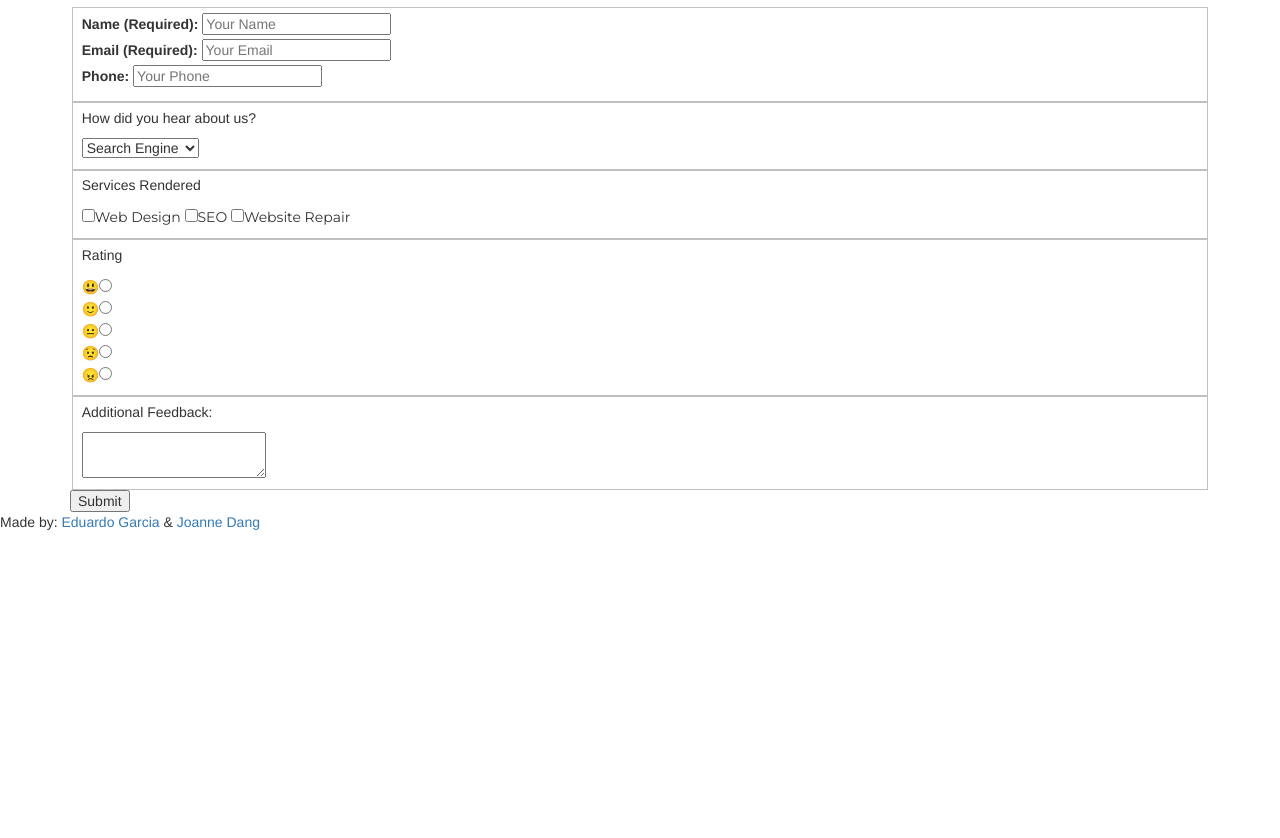
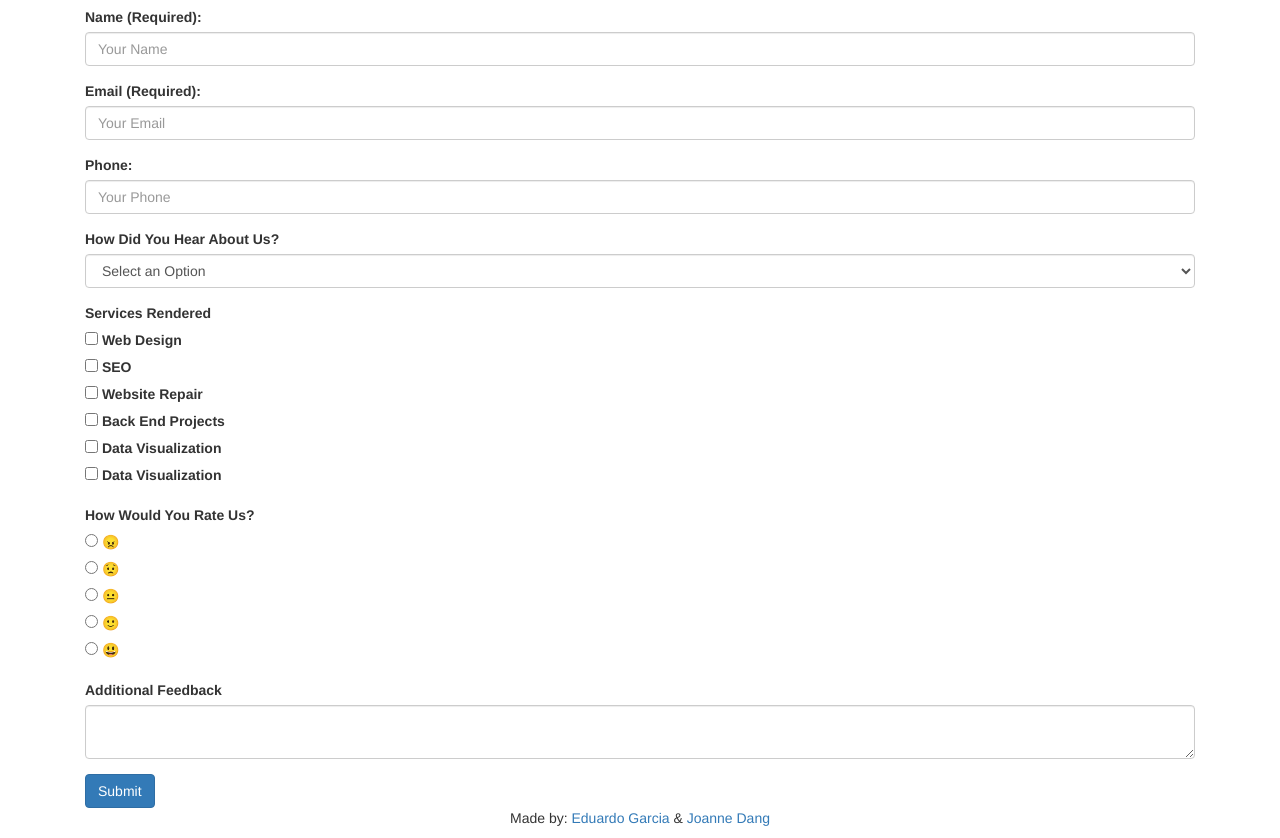
Before and after one commit to codebyjo/survey, a plain HTML site: page index.html in a window 1280 px wide. Shown: the part 84-922 px from the top of the page. Before the commit the page ends 800 px from the top, so only its background shows below. Drawn offline with nearby package versions, Linux system fonts and the light colour scheme.

Commit message:
convert to bootstrap

```diff
--- a/index.html
+++ b/index.html
@@ -38,9 +38,10 @@
   <!--Objective: Build a CodePen.io app that is functionally similar to this: https://codepen.io/freeCodeCamp/full/VPaoNP.-->
  <div class="container">
   <header>
-    <h1 id="title">Responsive Web Design Projects - Build a Survey Form</h1>
+    <h1 id="title">Responsive Web Design Projects - Build a Survey Form test test test</h1>
   </header>
 
+  <main>
     <section id="formContainer">
       <p class="description">Thank you for patronage, we would love to hear about you and your experience! Please take this survey to provide feedback on our services so we can improve them in the future.</p>
 
@@ -49,46 +50,102 @@
       <form id="surveyForm" method="POST" action="">
 
 
-
-        <fieldset class="grouping">
-
-                    <label class="left">Name (Required): </label>
-                    <input class="right" type="text" name="name" id="name" placeholder="Your Name" required>
-
-                    <br><label class="left">Email (Required): </label>
-                    <input class="right" type="email" name="email" id="email" placeholder="Your Email" required>
-
-                    <br>
+         <div class="col-lg-12 col-xl-10">
+                        <div class="form-group">
+                            <label for="name" class="">Name (Required): </label>
+                            <input type="text" class="form-control" id="name" name="name" required placeholder="Your Name">
+                        </div>
+                        <div class="form-group">
+                            <label for="email" class="">Email (Required): </label>
+                            <input type="email" class="form-control" id="email" name="email" required placeholder="Your Email">
+                        </div>
+                        <div class="form-group">
                              <label class="left">Phone: </label>
-                    <input class="right" type="tel" name="phone" id="phone" placeholder="Your Phone">
-          </fieldset><!--class="grouping">
-
+                              <input type="tel" class="form-control" name="phone" id="phone" placeholder="Your Phone">
+                        </div>
 
 
           <!--User Story #6: If I enter an email that is not formatted correctly, I will see an HTML5 validation error.-->
 
 
-        <fieldset class="grouping">
-                <p class="description left">How did you hear about us?</p>
-              <select class="right">
-                <option>Search Engine</option>
-                <option>Word Of Mouth</option>
-                <option>Flyers</option>
-                <option>Social Media</option>
-                <option>Referral</option>
-                <option>Online Ads</option>
+                     <div class="form-group">
+                          <label for="howDidYouHearAboutUs">How Did You Hear About Us?</label>
+                          <select class="form-control" name="howDidYouHearAboutUs" id="howDidYouHearAboutUs">
+                              <option disabled selected value="select">Select an Option</option>
+                              <option value="searchEngine">Search Engine</option>
+                              <option value="wordOfMouth">Word Of Mouth</option>
+                              <option value="flyers">Flyers</option>
+                              <option value="socialMedia">Social Media</option>
+                              <option value="referral">Referral</option>
+                              <option value="onlineAd">Online Ads</option>
                           </select>
-        </fieldset>
+                        </div>
 
-        <fieldset class="grouping">
+                    <div class="form-group">
+                      <div class="form-check">
+                        <label for="servicesRendered">Services Rendered</label>
+                            <div class="form-check">
+                                <input class="form-check-input" type="checkbox" value="webDesign" id="webDesign">
+                                <label class="form-check-label" for="webDesign">Web Design</label>
+                            </div>
+                            <div class="form-check">
+                                <input class="form-check-input" type="checkbox" value="SEO" id="SEO" >
+                                <label class="form-check-label" for="SEO">SEO</label>
+                            </div>
+                            <div class="form-check">
+                                <input class="form-check-input" type="checkbox" value="websiteRepair" id="websiteRepair" >
+                                <label class="form-check-label" for="websiteRepair">Website Repair</label>
+                            </div>
+                            <div class="form-check">
+                                <input class="form-check-input" type="checkbox" value="backendProjects" id="backendProjects" >
+                                <label class="form-check-label" for="backendProjects">Back End Projects</label>
+                            </div>
+                            <div class="form-check">
+                                <input class="form-check-input" type="checkbox" value="dataVisualization" id="dataVisualization" >
+                                <label class="form-check-label" for="dataVisualization">Data Visualization</label>
+                            </div>
+                            <div class="form-check">
+                                <input class="form-check-input" type="checkbox" value="dataVisualization" id="dataVisualization" >
+                                <label class="form-check-label" for="dataVisualization">Data Visualization</label>
+                            </div>
+                        </div>
+                    </div>
 
-            <p class="description left">Services Rendered</p>
-            <input type="checkbox" /><class="right">Web Design
-            <input type="checkbox" /><class="right">SEO
-            <input type="checkbox" /><class="right">Website Repair
 
-        </fieldset>
+                     <div class="form-group">
+                          <label for="howWouldYouRateUs">How Would You Rate Us?</label>
+                                <div class="form-check form-check-inline">
+                                  <input class="form-check-input" type="radio" id="ratingOne" value="ratingOne">
+                                  <label class="form-check-label" for="ratingOne">😠</label>
+                                </div>
+                                <div class="form-check form-check-inline">
+                                  <input class="form-check-input" type="radio" id="ratingTwo" value="ratingTwo">
+                                  <label class="form-check-label" for="ratingTwo">😟</label>
+                                </div>
+                                <div class="form-check form-check-inline">
+                                  <input class="form-check-input" type="radio" id="ratingThree" value="ratingThree">
+                                  <label class="form-check-label" for="ratingThree">😐</label>
+                                </div>
+                                <div class="form-check form-check-inline">
+                                  <input class="form-check-input" type="radio" id="ratingFour" value="ratingFour">
+                                  <label class="form-check-label" for="ratingFour">🙂</label>
+                                </div>
+                                <div class="form-check form-check-inline">
+                                  <input class="form-check-input" type="radio" id="ratingFive" value="ratingFive">
+                                  <label class="form-check-label" for="ratingFive">😃</label>
+                                </div>
+                     </div>
 
+                     <div class="form-group">
+                        <label for="additionalFeedback">Additional Feedback</label>
+                        <textarea name="additionalFeedback" id="additionalFeedback" class="form-control text-justify"></textarea>
+                    </div>
+
+                    <button type="submit" class="btn btn-primary">Submit</button>
+
+                </div><!-- class="col-lg-12 col-xl-10"-->
+
+            </form>
 
 
         <!--User Story #7: Inside the form, I can enter a number in a field with id="number".-->
@@ -106,51 +163,20 @@
 
     <!--User Story #16: Inside the form element, I am presented with a button with id="submit" to submit all my inputs.-->
 
-
-    <fieldset class="grouping">
+            </section>
+        </main>
 
 
-     <p class="description left">Rating</p>
-     <div class="grid-container">
 
-              <div class="grid-item">😃<input type="radio"></div>
-              <div class="grid-item">🙂<input type="radio"></div>
-              <div class="grid-item">😐<input type="radio"></div>
-              <div class="grid-item">😟<input type="radio"></div>
-              <div class="grid-item">😠<input type="radio"></div>
-
-    </div>
-
-    </fieldset>
-
-   <fieldset class="grouping">
-
-          <p class="description left">Additional Feedback:</p>
-          <textarea name="message"></textarea>
-
-
-    </fieldset>
-
-
-  <input type="submit" value="Submit">
-
-    </section>
-
-</div>
-
-
-</form>
+  <!--container-->
 
     <footer>
-    <div>
+    <div class="text-center">
       <p>
         Made by: <a href="https://www.freecodecamp.com/eagarcia8">Eduardo Garcia</a> &amp; <a href="https://www.freecodecamp.com/codebyjo">Joanne Dang</a>
       </p>
     </div>
   </footer>
-
-  </div>
-  <!--container-->
 
   <!-- Bootstrap Core JavaScript -->
   <script src="js/bootstrap.min.js"></script>
```
Lines whose indentation alone changed are shown as unchanged.
